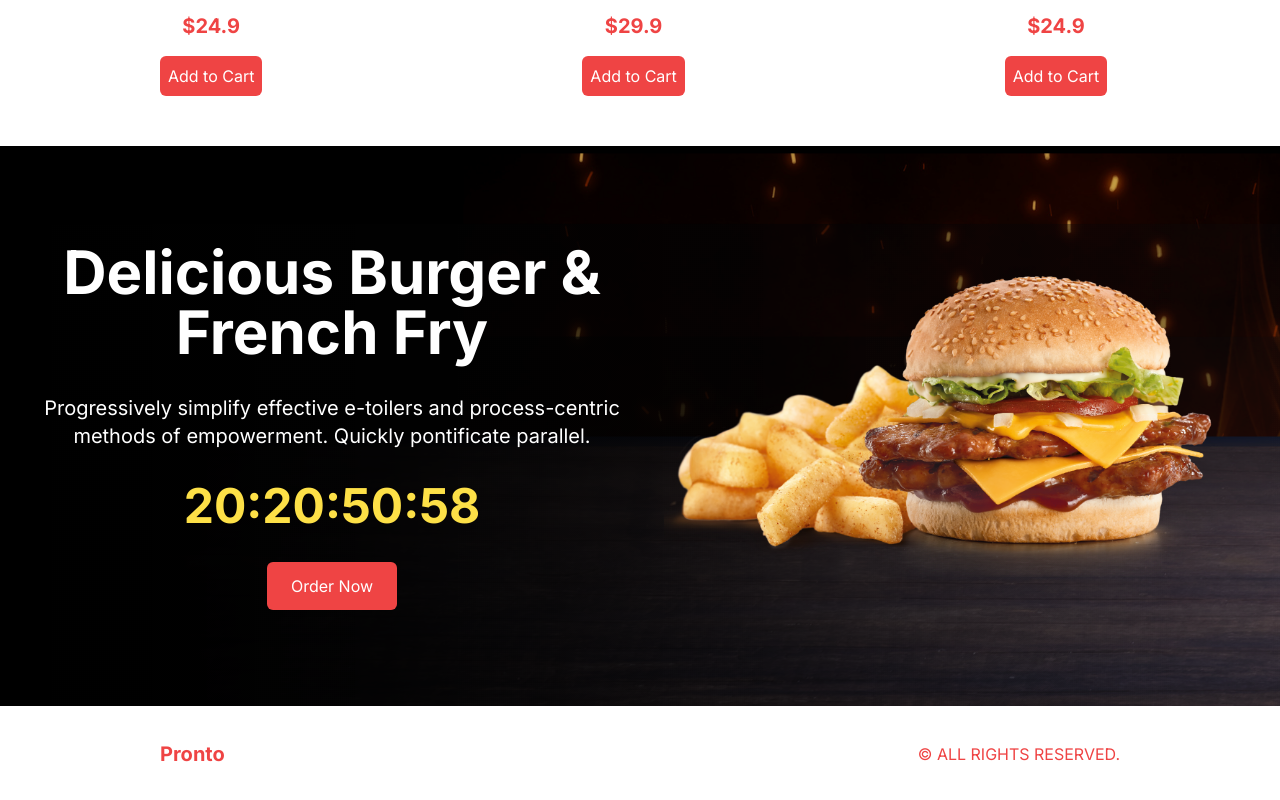
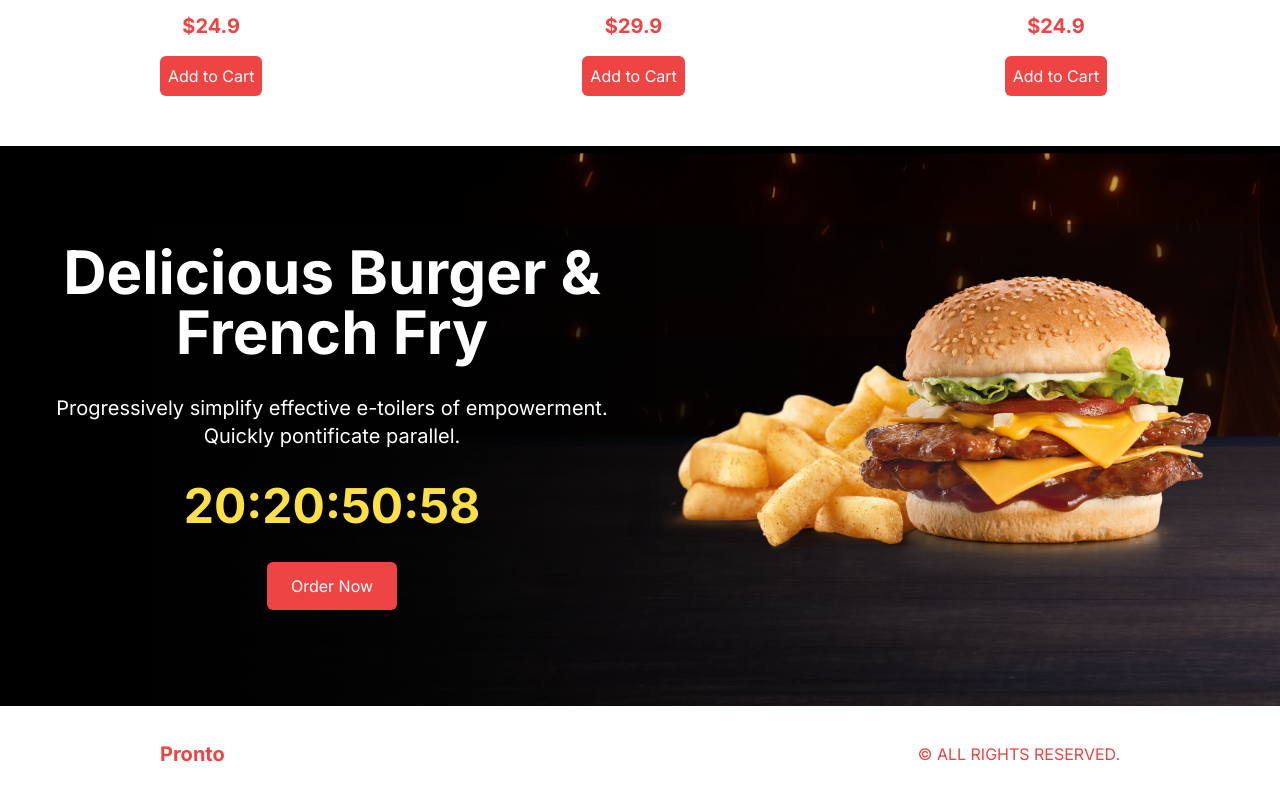
Before and after one commit to AbderraoufDrine/Pronto, a Next.js app: page / in a window 1280 px wide. Shown: the part 1374-2174 px from the top of the page. Built offline with nearby package versions, Linux system fonts and the light colour scheme.

Commit message:
Update Offer.tsx

```diff
--- a/src/components/Offer.tsx
+++ b/src/components/Offer.tsx
@@ -9,7 +9,7 @@ const Offer = () => {
       <div className="flex-1 flex flex-col justify-center items-center text-center gap-8 p-6">
         <h1 className="text-white text-5xl font-bold xl:text-6xl">Delicious Burger & French Fry</h1>
         <p className="text-white xl:text-xl">
-          Progressively simplify effective e-toilers and process-centric methods
+          Progressively simplify effective e-toilers
           of empowerment. Quickly pontificate parallel.
         </p>
         <CountDown/>
```
